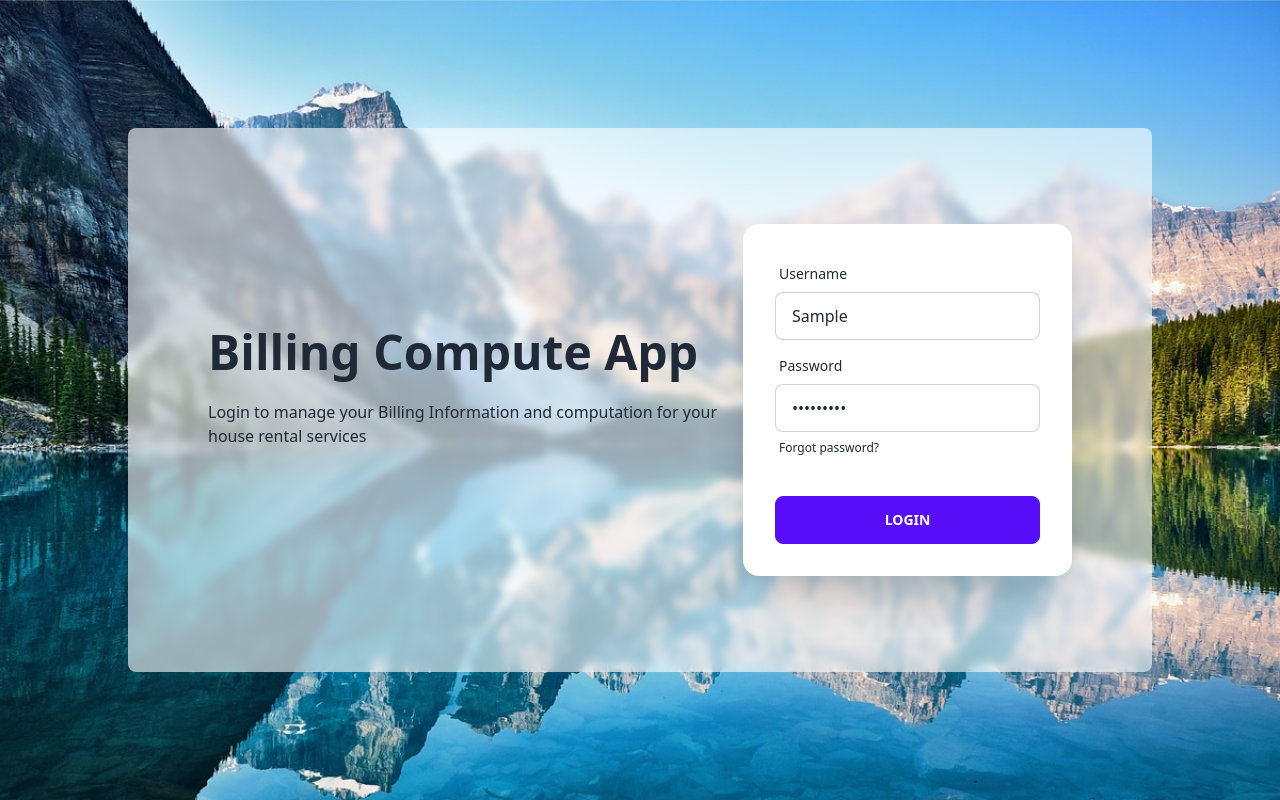
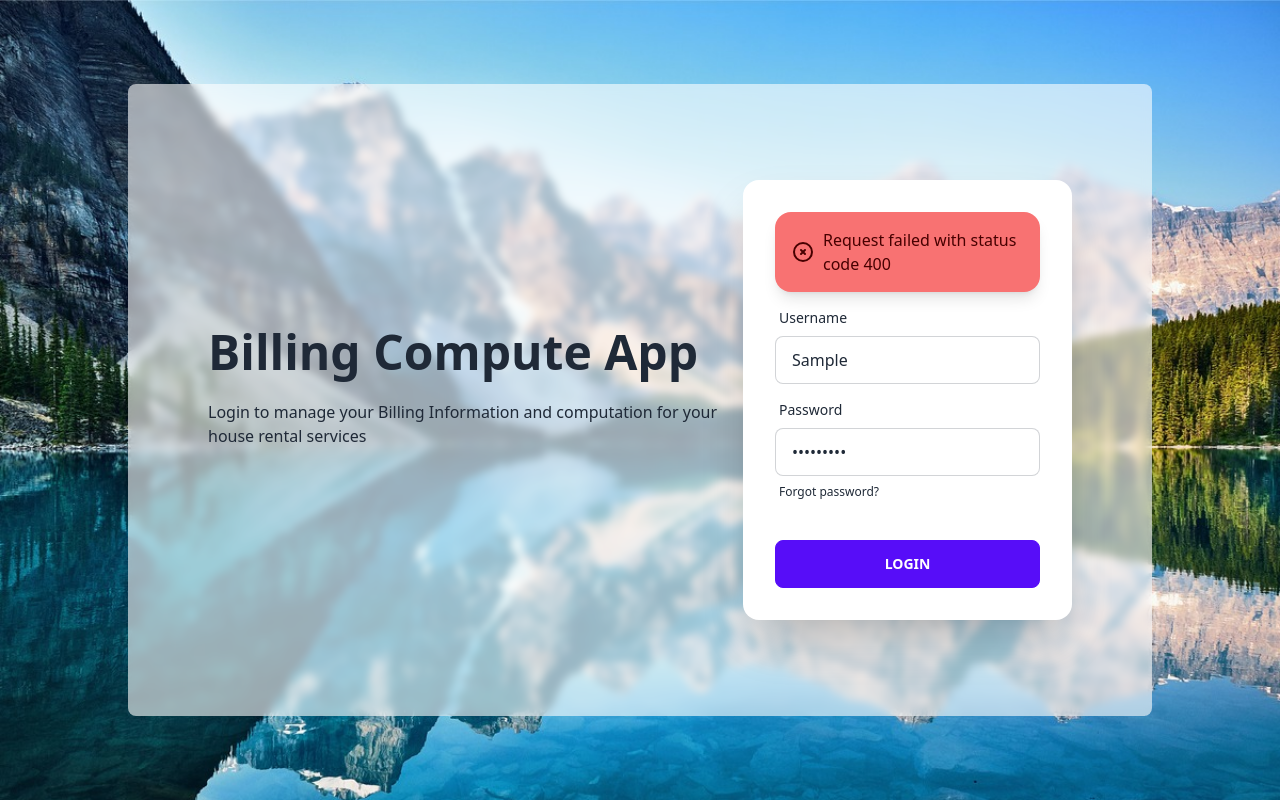
Before and after one commit to lhes23/bill-app, a Next.js app: page / in a window 1280 px wide. Both pictures are taken after typing "Sample", "Sample123" into the empty fields and a click on the input "Login". Built offline with nearby package versions, Linux system fonts and the light colour scheme; no server answers; the database is empty.

Commit message:
add error message

```diff
--- a/src/components/LoginForm.jsx
+++ b/src/components/LoginForm.jsx
@@ -10,19 +10,20 @@
 
   const submitHandler = async (e) => {
     e.preventDefault()
-    // axios
-    //   .post("/api/login", { username, password })
-    //   .then((res) => {
-    //     if (res.status >= 300) {
-    //       // setError(res.message)
-    //       // return
-    // console.log({ status: res.status, data: res.data })
-    // }
-    //     // router.push("/dashboard/")
-    // })
-    // .catch((err) => console.log(err))
-
-    console.log({ username, password })
+    axios
+      .post("/api/login", { username, password })
+      .then((res) => {
+        // if (res.status >= 300) {
+        //   setError(res.message)
+        //   return
+        //   console.log({ status: res.status, data: res.data })
+        // }
+        router.push("/dashboard/")
+      })
+      .catch((err) => {
+        setError(err.message)
+        console.log(err)
+      })
   }
   return (
     <>
@@ -41,6 +42,26 @@
           <form onSubmit={submitHandler}>
             <div className="card flex-shrink-0 w-full max-w-xl shadow-2xl bg-base-100">
               <div className="card-body">
+                {error && (
+                  <div className="alert alert-error shadow-lg">
+                    <div>
+                      <svg
+                        xmlns="http://www.w3.org/2000/svg"
+                        className="stroke-current flex-shrink-0 h-6 w-6"
+                        fill="none"
+                        viewBox="0 0 24 24"
+                      >
+                        <path
+                          strokeLinecap="round"
+                          strokeLinejoin="round"
+                          strokeWidth="2"
+                          d="M10 14l2-2m0 0l2-2m-2 2l-2-2m2 2l2 2m7-2a9 9 0 11-18 0 9 9 0 0118 0z"
+                        />
+                      </svg>
+                      <span>{error}</span>
+                    </div>
+                  </div>
+                )}
                 <div className="form-control">
                   <label className="label">
                     <span className="label-text">Username</span>
--- a/src/pages/index.tsx
+++ b/src/pages/index.tsx
@@ -10,7 +10,6 @@
   password: string
 }
 
-// export default function Home({ users }: { users: IUser[] }) {
 export default function Home() {
   return (
     <>
@@ -20,7 +19,6 @@
         <meta name="viewport" content="width=device-width, initial-scale=1" />
         <link rel="icon" href="/favicon.ico" />
       </Head>
-      {/* <main className="bg-gradient-to-r from-violet-500 to-fuchsia-500 min-h-screen"> */}
       <main className="bg-[url('/assets/imgs/home-bg.jpg')] bg-fixed bg-cover min-h-screen">
         <div className="">
           <LoginForm />
```
